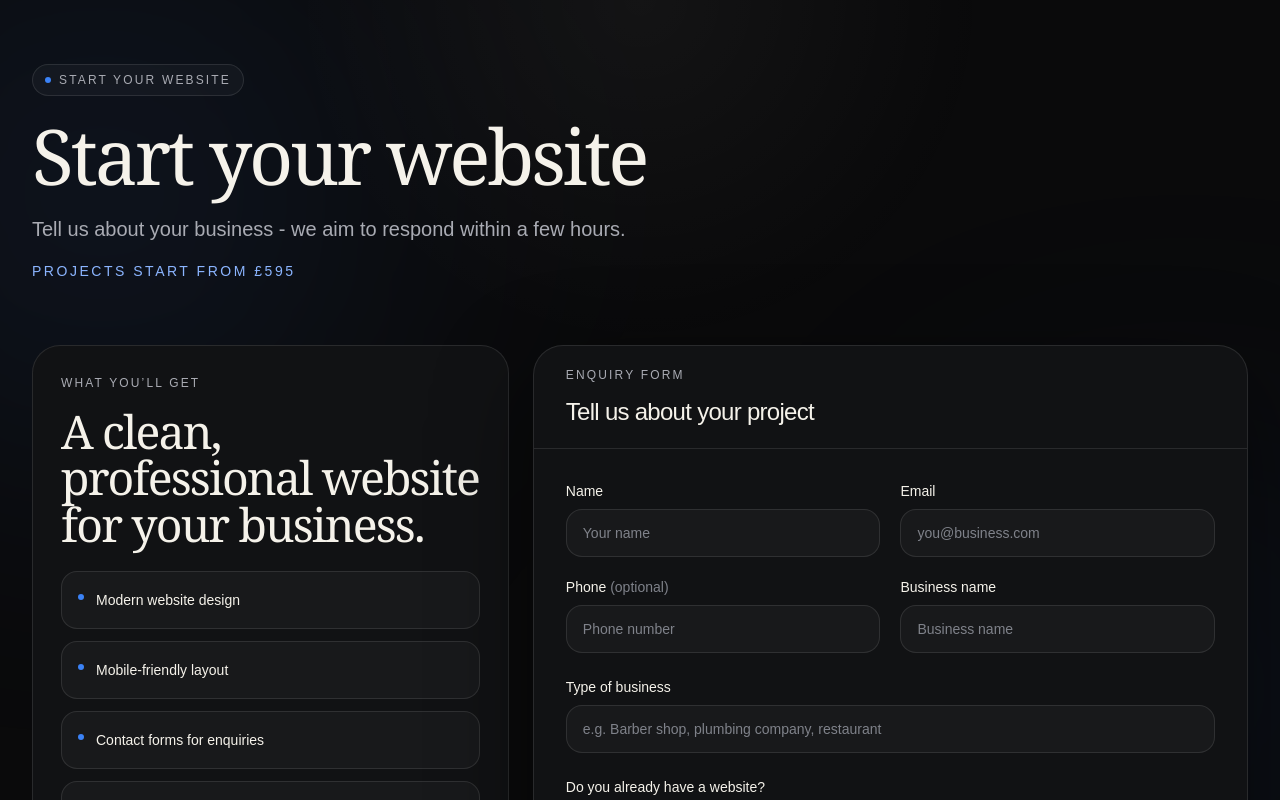
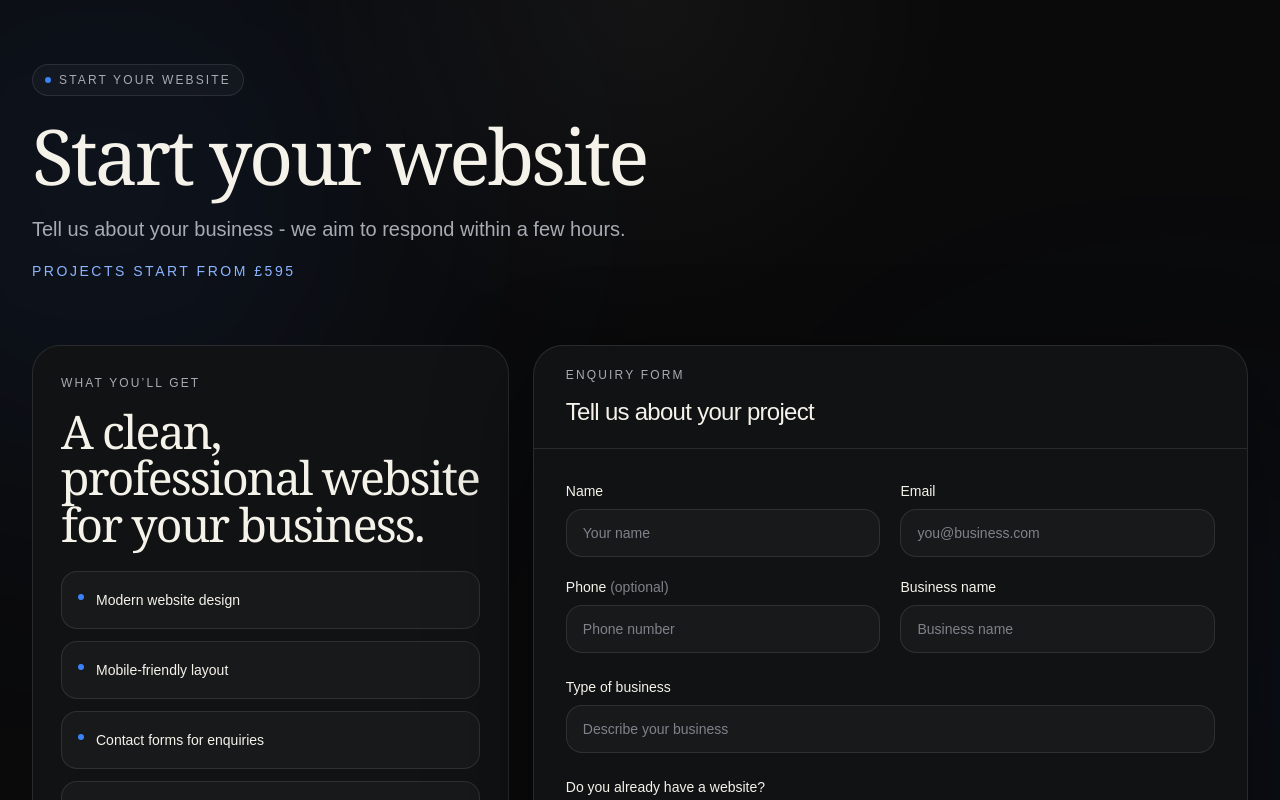
Before and after one commit to cleanwebsitesuk/cleanwebsites, a Next.js app: page /start in a window 1280 px wide. Shown: the top 800 px of the page. Built offline with nearby package versions, Linux system fonts and the light colour scheme.

Commit message:
Update page.tsx

```diff
--- a/app/start/page.tsx
+++ b/app/start/page.tsx
@@ -279,7 +279,7 @@ export default function StartPage() {
                   name="businessType"
                   type="text"
                   required
-                  placeholder="e.g. Barber shop, plumbing company, restaurant"
+                  placeholder="Describe your business"
                   className="h-12 w-full rounded-2xl border border-white/10 bg-white/[0.03] px-4 text-sm text-[#F5F2EA] outline-none transition placeholder:text-[#7F828A] focus:border-[#3B82F6]/60 focus:bg-white/[0.05]"
                 />
               </div>
```
